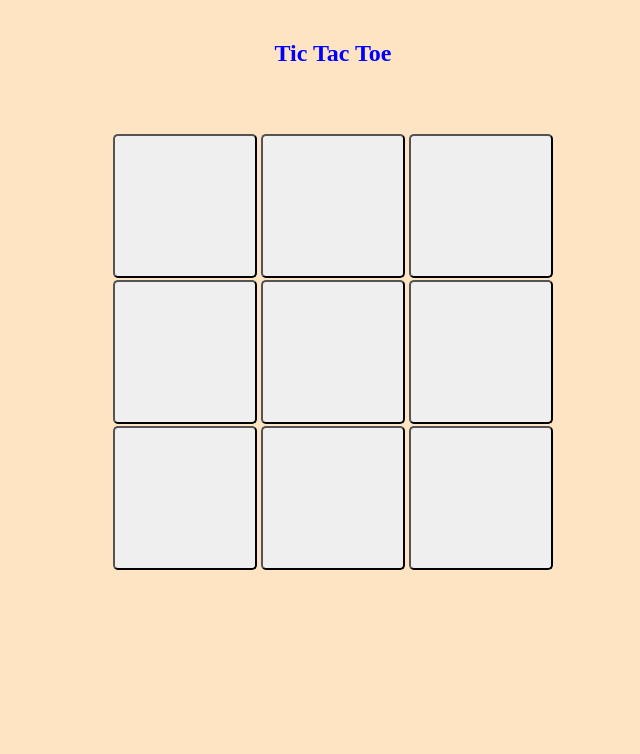
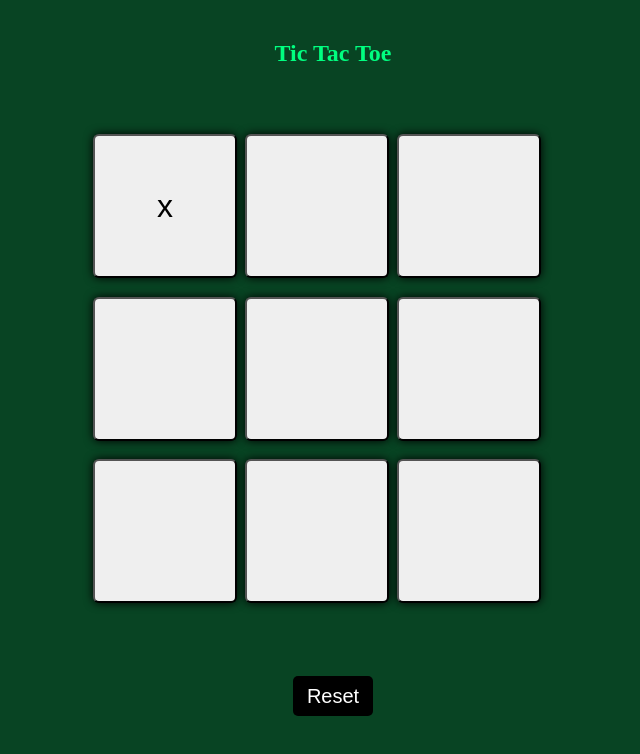
Before and after one commit to nitesh8652/Tic-Tac-Toe, a plain HTML site: page index.html in a window 1280 px wide. Both pictures are taken after a click on the button 491 px from the left and 206 px from the top of the page. Shown: the whole page, without its empty margins (307-947 px from the left). Drawn offline with Linux system fonts and the light colour scheme.

Commit message:
adding js

```diff
--- a/index.html
+++ b/index.html
@@ -12,7 +12,7 @@
     <main>
         <h3> Tic Tac Toe</h3>
         <div class="container">
-            <div class="boxes">
+            <div class="game">
                 <button class="box"></button>
                 <button class="box"></button>
                 <button class="box"></button>
@@ -24,8 +24,9 @@
                 <button class="box"></button>
             </div>
         </div>
-
+        <button id="reset">Reset</button>
     </main>
+    <script src="javascript.js"></script>
 </body>
 
 </html>
--- a/javascript.js
+++ b/javascript.js
@@ -0,0 +1,22 @@
+let boxes = document.querySelectorAll(".box");
+let resetBtn = document.querySelector("#reset-btn");
+
+
+const patterns = [
+    [0, 1, 2],
+    [0, 3, 6],
+    [0, 4, 8],
+    [1, 4, 7],
+    [2, 5, 8],
+    [2, 4, 6],
+    [3, 4, 5],
+    [6, 7, 8],
+];
+
+boxes.forEach((box) => {
+    box.addEventListener("click", () => {
+        console.log("clicked");
+        box.innerText="x";
+    });
+});
+console.log(box)
--- a/style.css
+++ b/style.css
@@ -1,13 +1,14 @@
-*{
+* {
     margin: 0;
     padding: 0;
 }
 
-body{
-    background-color: bisque;
+body {
+    background-color: rgb(8, 68, 35);
     text-align: center;
 }
-.container{
+
+.container {
 
     height: 68vh;
     width: 98vw;
@@ -17,26 +18,42 @@ body{
     justify-content: center;
     margin-top: 35px;
 
+}
+
+.game {
+
+    height: 60vmin;
+    width: 60vmin;
+    display: flex;
+    flex-wrap: wrap;
+    gap: 8px;
 
 
 }
 
-.boxes{
-
-    height: 60vmin;
-    width: 60vmin;
-
-
-}
-.box{
+.box {
     height: 18vmin;
     width: 18vmin;
-    border-radius: 5px;
+    border-radius: 6px;
+    /* border: none; */
+    box-shadow: 0px 0px 10px;
+    font-size: xx-large;
 
 }
 
 h3 {
-    color: blue;
+    color: rgb(0, 255, 128);
     font-size: 1.5em;
     margin-top: 40px;
 }
+
+#reset{
+    margin-top: 30px;
+    width: 80px;
+    height: 40px;
+    font-size: 20px;
+    border-radius: 5px;
+    background-color: black;
+    color: white;
+    border: none;
+}
```
